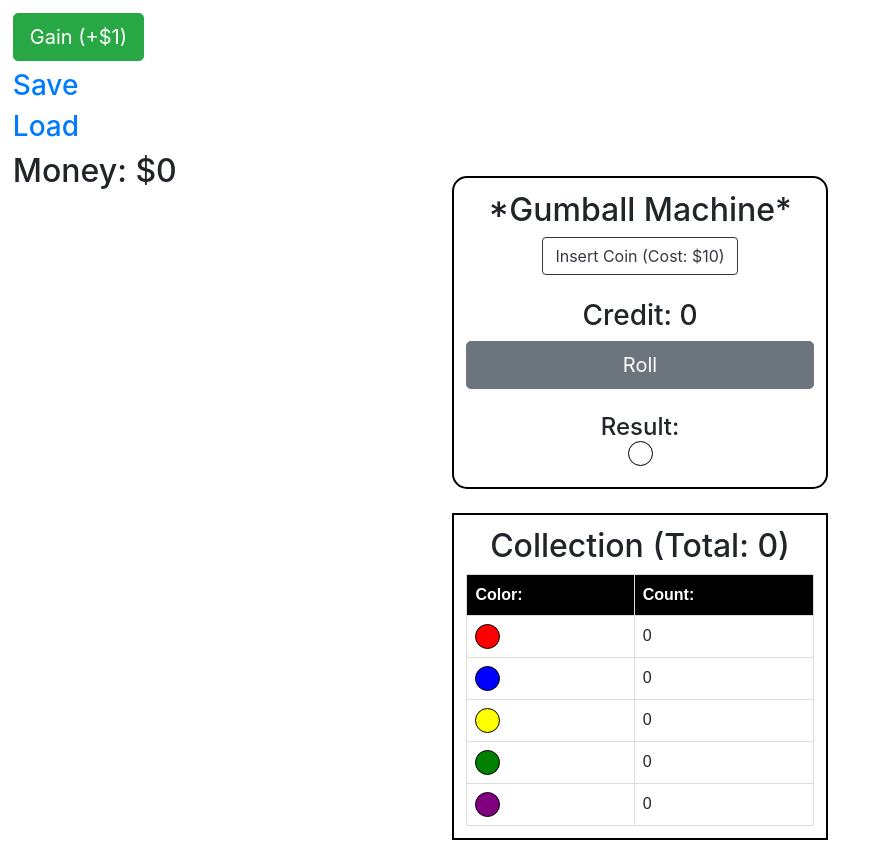
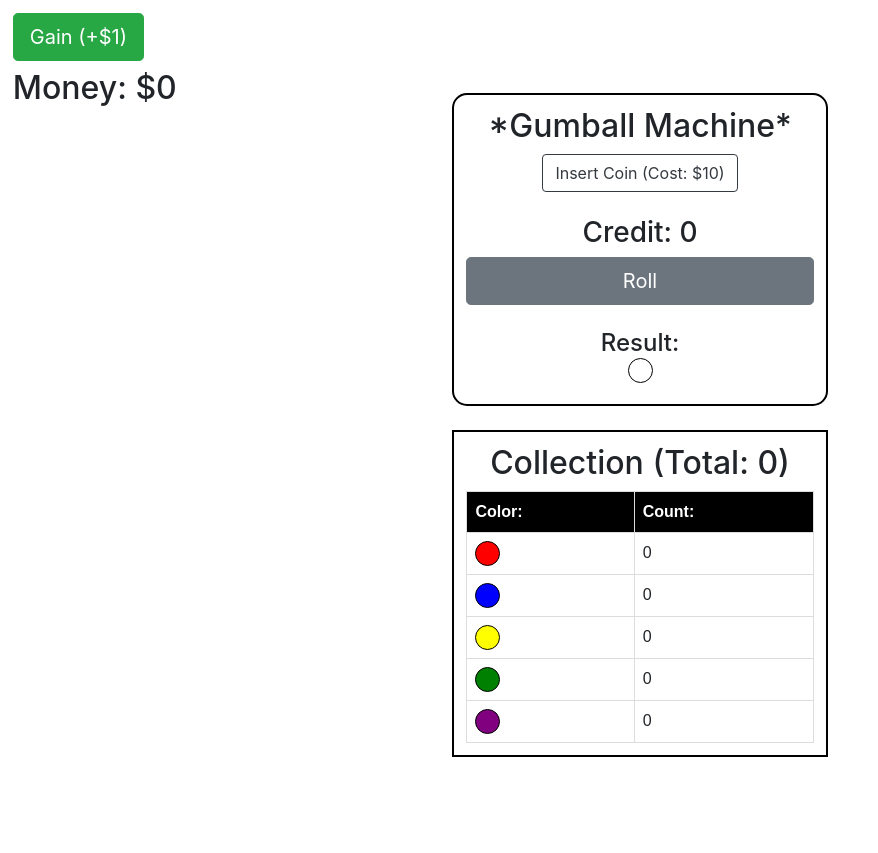
Before and after one commit to superlame/superlame.github.io, a plain HTML site: page balls/index.html in a window 1280 px wide. Shown: the whole page, without its empty margins (0-878 px from the left). After the commit the page ends 800 px from the top, so only its background shows below. Drawn offline with nearby package versions, Linux system fonts and the light colour scheme.

Commit message:
Update index.html

```diff
--- a/balls/index.html
+++ b/balls/index.html
@@ -10,8 +10,8 @@
   <body>
 
       <h1><a id="gain" class="btn btn-lg btn-success" href="#">Gain (+$1)</a><br>
-          <h3><a href="#" id="save">Save</a></h3>
-          <h3><a href="#" id="load">Load</a></h3>
+         <!-- <h3><a href="#" id="save">Save</a></h3>
+          <h3><a href="#" id="load">Load</a></h3> -->
 </h1>
 
                 <h2 id="money">Money: $0</h2><br>
```
